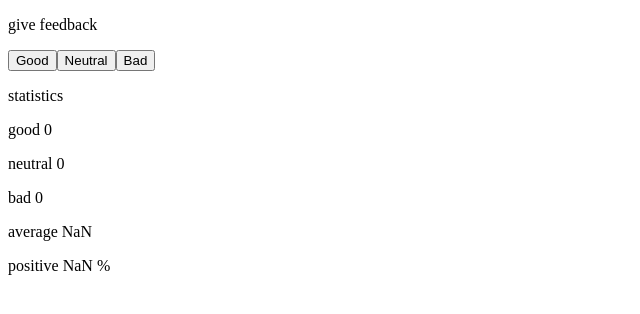
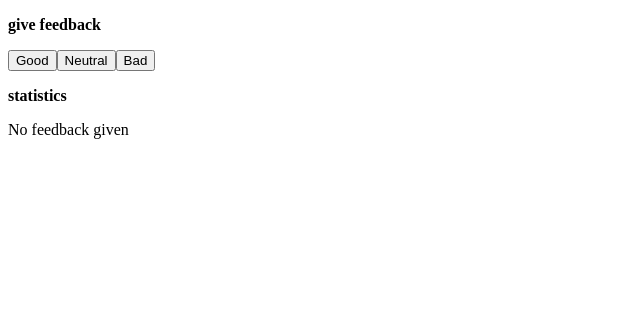
Before and after one commit to lassisav/fso, a React (Vite) app in the folder osa1/unicafe/: page / in a window 1280 px wide. Shown: the top 314 px of the page, without its empty margins (0-640 px from the left). Built offline with nearby package versions, Linux system fonts and the light colour scheme.

Commit message:
Tehtävä 1.9.

```diff
--- a/osa1/unicafe/src/App.jsx
+++ b/osa1/unicafe/src/App.jsx
@@ -13,7 +13,7 @@ const App = () => {
 
   return (
     <div>
-      <p>give feedback</p>
+      <p><b>give feedback</b></p>
       <Button
         handleClick={increaseGood}
         text='Good'
@@ -26,18 +26,25 @@ const App = () => {
         handleClick={increaseBad}
         text='Bad'
       />
-      <p>statistics</p>
-      <p>good {good} </p>
-      <p>neutral {neutral} </p>
-      <p>bad {bad} </p>
+      <p><b>statistics</b></p>
       <Statistics good={good} neutral={neutral} bad={bad}/>
     </div>
   )
 }
 
 const Statistics = (props) => {
+  if(props.good+props.neutral+props.bad === 0){
+    return(
+      <div>
+        No feedback given
+      </div>
+    )
+  }
   return(
     <div>
+      <p>good {props.good} </p>
+      <p>neutral {props.neutral} </p>
+      <p>bad {props.bad} </p>
       <p>average {(props.good-props.bad)/(props.good+props.neutral+props.bad)} </p>
       <p>positive {(100*props.good)/(props.good+props.neutral+props.bad)} % </p>
     </div>
```
